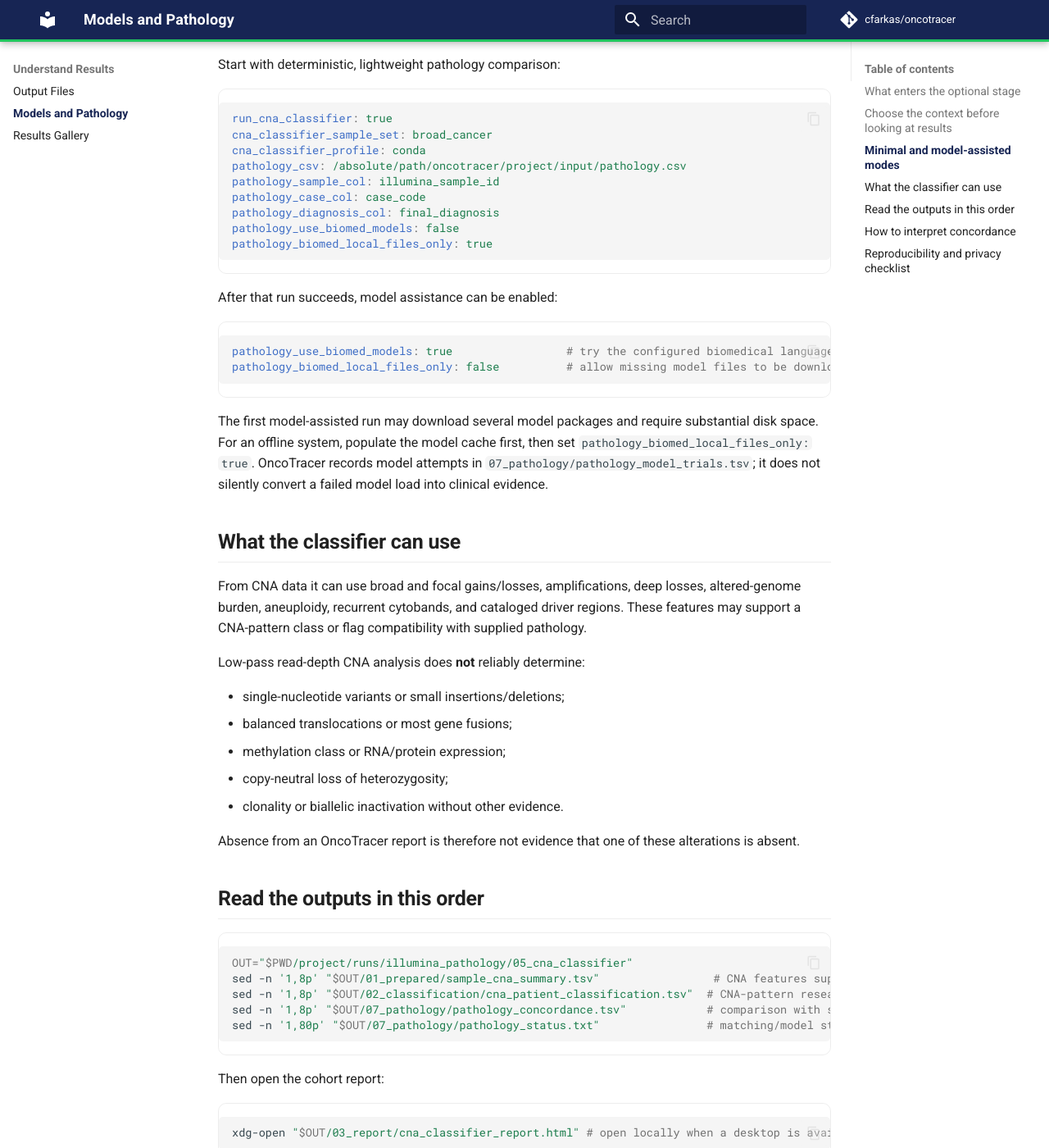
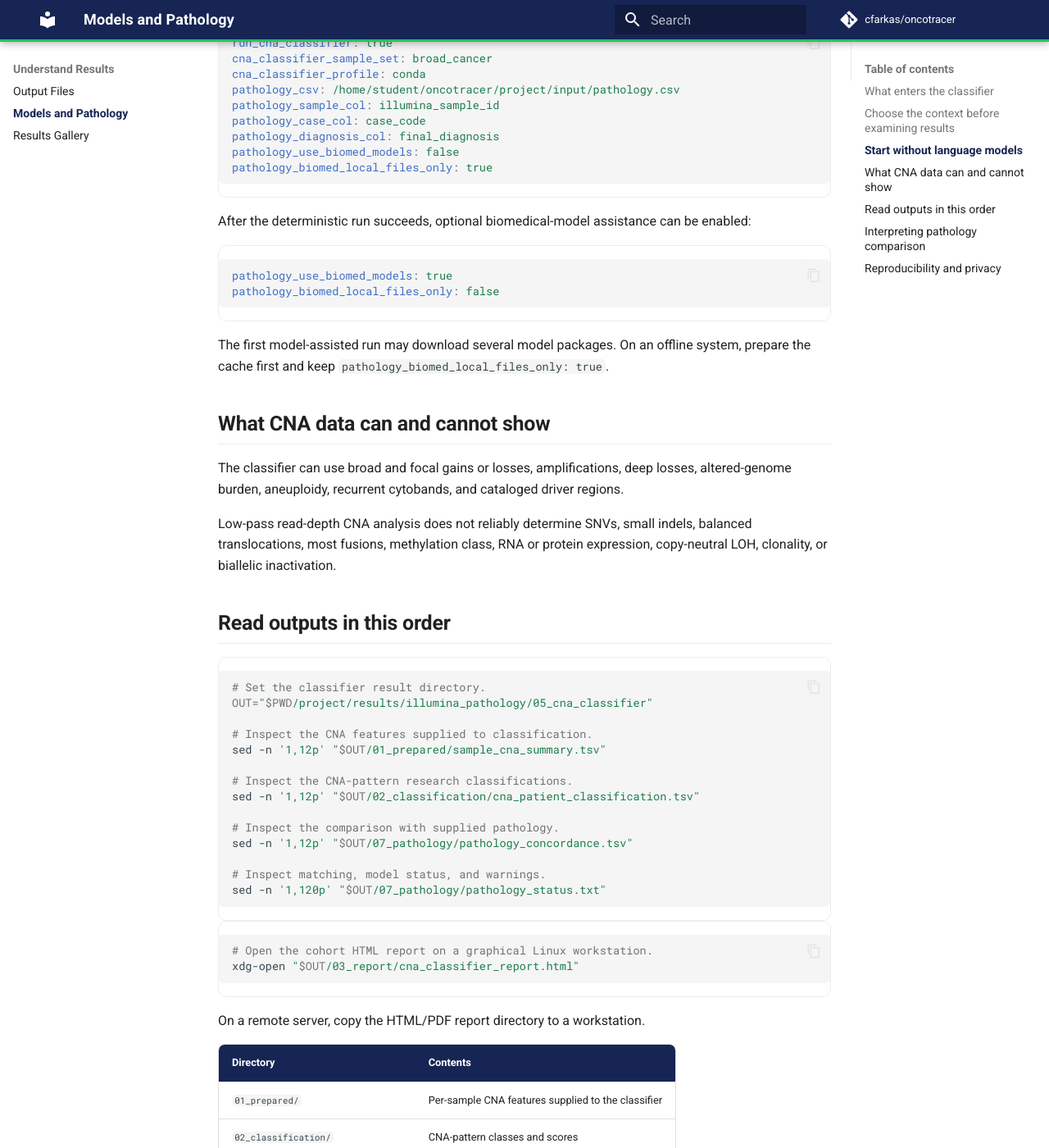
Before and after one commit to cfarkas/oncotracer, an MkDocs documentation site: the page built from docs/models_pathology.md, in a window 1280 px wide and 1400 px high, scrolled down 1069 px. Shown: the whole window at 82% size. Built offline with MkDocs 1.6.1 and Material for MkDocs 9.7.7, drawn with Linux system fonts in a browser that asks for light colours; comment, search, counter and statistics services are not loaded; some of the changed text lies outside the part shown.

Commit message:
Docs: simplify model and pathology interpretation

````diff
--- a/docs/models_pathology.md
+++ b/docs/models_pathology.md
@@ -1,38 +1,36 @@
-# Models and pathology
+# Models and Pathology
 
-This page explains what happens after `run_cna_classifier: true`. For the copy-and-paste setup, matched CSV files, and run commands, begin with [Pathology and classifier configuration](configuration/pathology.md).
+This page explains the optional stage enabled by `run_cna_classifier: true`. For a complete matched-file example, see [Pathology and Classifier Configuration](configuration/pathology.md).
 
-## What enters the optional stage
+## What enters the classifier
 
-The classifier does not read FASTQs directly. The core workflow first creates:
+The classifier reads the final CNA event table, not the FASTQs directly:
 
 ```text
 03_cna_codification/cna_events.tsv
 ```
 
-Each row describes a copy-number event derived from the refined low-pass WGS bins. The optional stage uses those events to summarize CNA burden, recurrent regions, affected cytobands, and context-associated patterns. A pathology CSV, when supplied, is joined by the exact sample identifier.
+It summarizes CNA burden, recurrent regions, cytobands, and context-associated patterns. A pathology CSV, when supplied, is joined by the exact sample identifier.
 
-## Choose the context before looking at results
+## Choose the context before examining results
 
-`cna_classifier_sample_set` limits the labels and knowledge catalog used during interpretation. Choose the narrowest context justified by specimen provenance or study design.
+`cna_classifier_sample_set` selects the biological context used for research interpretation.
 
-| Example context | Appropriate use |
+| Context | Use |
 | --- | --- |
-| `broad_cancer` | Exploratory pan-cancer cohort without a defensible narrower context. |
-| `lymphoma` | Cohort already established as lymphoma-focused. |
-| Organ/disease contexts such as `breast`, `brain`, `colon`, or `pancreas` | A study whose inclusion criteria already establish that context. |
+| `broad_cancer` | Exploratory pan-cancer cohort without a defensible narrower context |
+| `lymphoma` | Cohort established as lymphoma-focused |
+| `breast`, `brain_cns`, `colorectal`, `pancreas`, and other supported contexts | Study whose inclusion criteria already establish that context |
 
-Do not try several contexts and report only the one that gives the preferred classification.
+Do not try several contexts and report only the preferred result.
 
-## Minimal and model-assisted modes
-
-Start with deterministic, lightweight pathology comparison:
+## Start without language models
 
 ```yaml
 run_cna_classifier: true
 cna_classifier_sample_set: broad_cancer
 cna_classifier_profile: conda
-pathology_csv: /absolute/path/oncotracer/project/input/pathology.csv
+pathology_csv: /home/student/oncotracer/project/input/pathology.csv
 pathology_sample_col: illumina_sample_id
 pathology_case_col: case_code
 pathology_diagnosis_col: final_diagnosis
@@ -40,77 +38,74 @@ pathology_use_biomed_models: false
 pathology_biomed_local_files_only: true
 ```
 
-After that run succeeds, model assistance can be enabled:
+After the deterministic run succeeds, optional biomedical-model assistance can be enabled:
 
 ```yaml
-pathology_use_biomed_models: true                 # try the configured biomedical language models
-pathology_biomed_local_files_only: false          # allow missing model files to be downloaded
+pathology_use_biomed_models: true
+pathology_biomed_local_files_only: false
 ```
 
-The first model-assisted run may download several model packages and require substantial disk space. For an offline system, populate the model cache first, then set `pathology_biomed_local_files_only: true`. OncoTracer records model attempts in `07_pathology/pathology_model_trials.tsv`; it does not silently convert a failed model load into clinical evidence.
+The first model-assisted run may download several model packages. On an offline system, prepare the cache first and keep `pathology_biomed_local_files_only: true`.
 
-## What the classifier can use
+## What CNA data can and cannot show
 
-From CNA data it can use broad and focal gains/losses, amplifications, deep losses, altered-genome burden, aneuploidy, recurrent cytobands, and cataloged driver regions. These features may support a CNA-pattern class or flag compatibility with supplied pathology.
+The classifier can use broad and focal gains or losses, amplifications, deep losses, altered-genome burden, aneuploidy, recurrent cytobands, and cataloged driver regions.
 
-Low-pass read-depth CNA analysis does **not** reliably determine:
+Low-pass read-depth CNA analysis does not reliably determine SNVs, small indels, balanced translocations, most fusions, methylation class, RNA or protein expression, copy-neutral LOH, clonality, or biallelic inactivation.
 
-- single-nucleotide variants or small insertions/deletions;
-- balanced translocations or most gene fusions;
-- methylation class or RNA/protein expression;
-- copy-neutral loss of heterozygosity;
-- clonality or biallelic inactivation without other evidence.
-
-Absence from an OncoTracer report is therefore not evidence that one of these alterations is absent.
-
-## Read the outputs in this order
+## Read outputs in this order
 
 ```bash
-OUT="$PWD/project/runs/illumina_pathology/05_cna_classifier"
-sed -n '1,8p' "$OUT/01_prepared/sample_cna_summary.tsv"                 # CNA features supplied to classification
-sed -n '1,8p' "$OUT/02_classification/cna_patient_classification.tsv"  # CNA-pattern research classification
-sed -n '1,8p' "$OUT/07_pathology/pathology_concordance.tsv"            # comparison with supplied pathology
-sed -n '1,80p' "$OUT/07_pathology/pathology_status.txt"                # matching/model status and warnings
+# Set the classifier result directory.
+OUT="$PWD/project/results/illumina_pathology/05_cna_classifier"
+
+# Inspect the CNA features supplied to classification.
+sed -n '1,12p' "$OUT/01_prepared/sample_cna_summary.tsv"
+
+# Inspect the CNA-pattern research classifications.
+sed -n '1,12p' "$OUT/02_classification/cna_patient_classification.tsv"
+
+# Inspect the comparison with supplied pathology.
+sed -n '1,12p' "$OUT/07_pathology/pathology_concordance.tsv"
+
+# Inspect matching, model status, and warnings.
+sed -n '1,120p' "$OUT/07_pathology/pathology_status.txt"
 ```
 
-Then open the cohort report:
-
 ```bash
-xdg-open "$OUT/03_report/cna_classifier_report.html" # open locally when a desktop is available
+# Open the cohort HTML report on a graphical Linux workstation.
+xdg-open "$OUT/03_report/cna_classifier_report.html"
 ```
 
-On a remote server, copy the HTML/PDF report directory to your workstation instead of trying to open a browser on the server.
+On a remote server, copy the HTML/PDF report directory to a workstation.
 
-Important result groups are:
+| Directory | Contents |
+| --- | --- |
+| `01_prepared/` | Per-sample CNA features supplied to the classifier |
+| `02_classification/` | CNA-pattern classes and scores |
+| `03_report/` | Cohort and per-sample reports |
+| `04_gistic2/`, `05_gistic2_parsed/` | Optional cohort recurrence analysis |
+| `06_knowledge/` | Driver-region and literature-linked summaries |
+| `07_pathology/` | Matching, comparison, status, and model trials |
 
-| Location | Contents | Interpretation status |
-| --- | --- | --- |
-| `01_prepared/` | Normalized event and per-sample feature tables | Classifier input; derived from core CNA calls |
-| `02_classification/` | Probable CNA-pattern class and scores | Research interpretation, not diagnosis |
-| `03_report/` | Cohort HTML, per-sample HTML/PDF, and optional clinician summaries | Presentation layer; verify against tables |
-| `04_gistic2/`, `05_gistic2_parsed/` | Optional cohort recurrence analysis and parsed results | Cohort-level; small cohorts may be uninformative |
-| `06_knowledge/` | Driver-region and literature-linked summaries | Hypothesis-supporting evidence requiring review |
-| `07_pathology/` | Matched records, concordance table, metrics, status, and model trials | Compatibility assessment, not diagnostic agreement |
+## Interpreting pathology comparison
 
-## How to interpret concordance
+A compatible or incompatible result is a research review flag. It can be affected by tumor fraction, sequencing depth, CNA-flat biology, sample mismatch, an incomplete knowledge catalog, or alterations that LP-WGS cannot detect.
 
-An agreement call asks whether observed CNA features are compatible with the supplied diagnosis under the selected context. A disagreement or indeterminate result can reflect low tumor fraction, limited sequencing depth, a CNA-quiet tumor, sample mismatch, an incomplete knowledge catalog, or a diagnosis driven by alterations invisible to LP-WGS.
+Review it in this order:
 
-Use it as a review flag:
-
-1. confirm the samplesheet-to-pathology identifier match;
+1. confirm exact sequencing-to-pathology identifier matching;
 2. inspect coverage, segmentation, and tumor content;
-3. review the actual CNA events and supporting regions;
+3. review the primary CNA events and supporting regions;
 4. compare with morphology, IHC, cytogenetics, and clinical-grade molecular tests;
 5. document the final human interpretation separately.
 
-## Reproducibility and privacy checklist
+## Reproducibility and privacy
 
-- Record the OncoTracer commit, container tag or digest, sample-set context, and YAML.
-- Preserve the input pathology header mapping and a de-identified case key under appropriate governance.
-- Do not put names, national identifiers, dates of birth, or unnecessary free clinical text into the analysis table.
-- Do not enable network model retrieval unless the computing and data-governance policy permits it.
-- Manually verify literature references and model-produced summaries.
+- Record the OncoTracer commit, image identity, sample-set context, and YAML.
+- Preserve a de-identified case key under appropriate governance.
+- Do not include names, national identifiers, birth dates, or unnecessary clinical text.
+- Do not enable network model retrieval unless institutional policy permits it.
+- Verify literature references and model-produced summaries manually.
 
-!!! danger "Not a medical device"
-    Classifier scores, driver summaries, literature links, and pathology compatibility are research outputs. They do not replace a validated diagnostic assay or expert pathology review.
+Classifier scores, driver summaries, literature links, and pathology compatibility are research outputs. They do not replace a validated diagnostic assay or expert pathology review.
````
